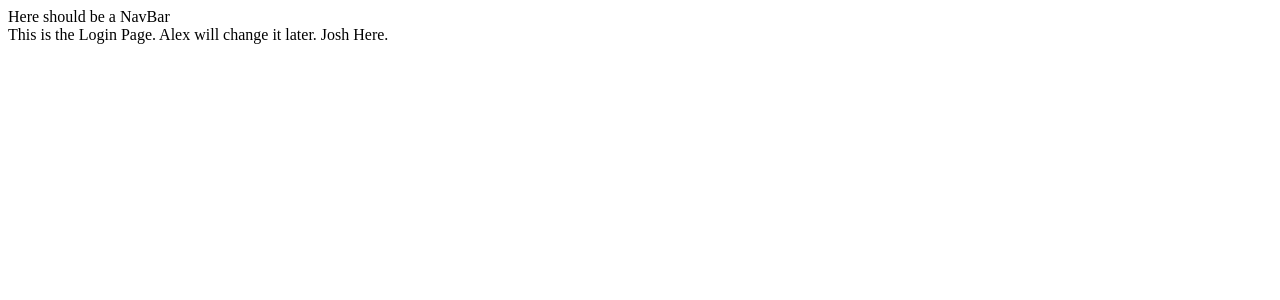
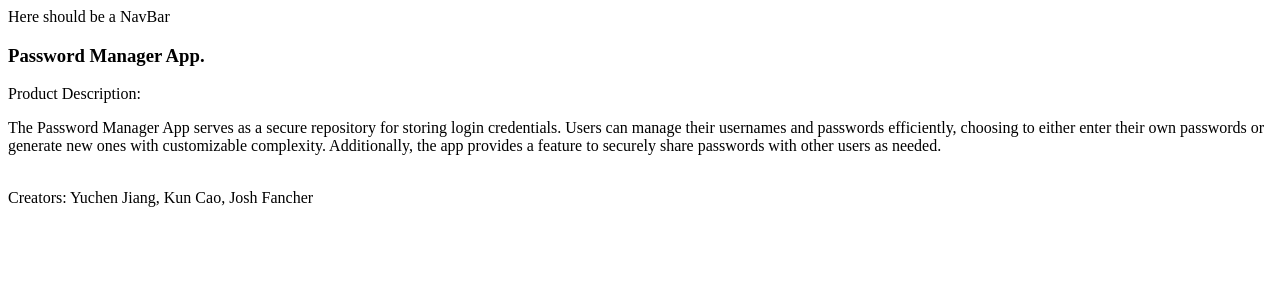
Before and after one commit to jiangsirm/Final_Project, a React (Vite) app: page / in a window 1280 px wide. Shown: the top 300 px of the page. Built offline with nearby package versions, Linux system fonts and the light colour scheme.

Commit message:
added verbiage to login.jsx

```diff
--- a/package.json
+++ b/package.json
@@ -28,6 +28,6 @@
     "eslint-plugin-react": "^7.34.1",
     "eslint-plugin-react-hooks": "^4.6.0",
     "eslint-plugin-react-refresh": "^0.4.6",
-    "vite": "^5.2.0"
+    "vite": "^5.2.9"
   }
 }
--- a/src/Login.jsx
+++ b/src/Login.jsx
@@ -1,7 +1,21 @@
 function Login() {
     return(
         <div>
-            This is the Login Page. Alex will change it later. Josh Here.
+        <div>
+            <h3>Password Manager App.</h3>
+            <p>Product Description:</p>
+            <p>The Password Manager App serves as a secure repository for storing login credentials.
+                Users can manage their usernames and passwords efficiently,
+                choosing to either enter their own passwords or generate new ones
+                with customizable complexity. Additionally, the app provides a feature to
+                securely share passwords with other users as needed.</p>
+        </div>
+        <br/>
+        <div>
+            Creators: Yuchen Jiang, Kun Cao, Josh Fancher
+        </div>
+        <br/>
+
         </div>
     )
 }
```
Also changed, not shown: 1 other file (tests, documents, lock files or other folders).
